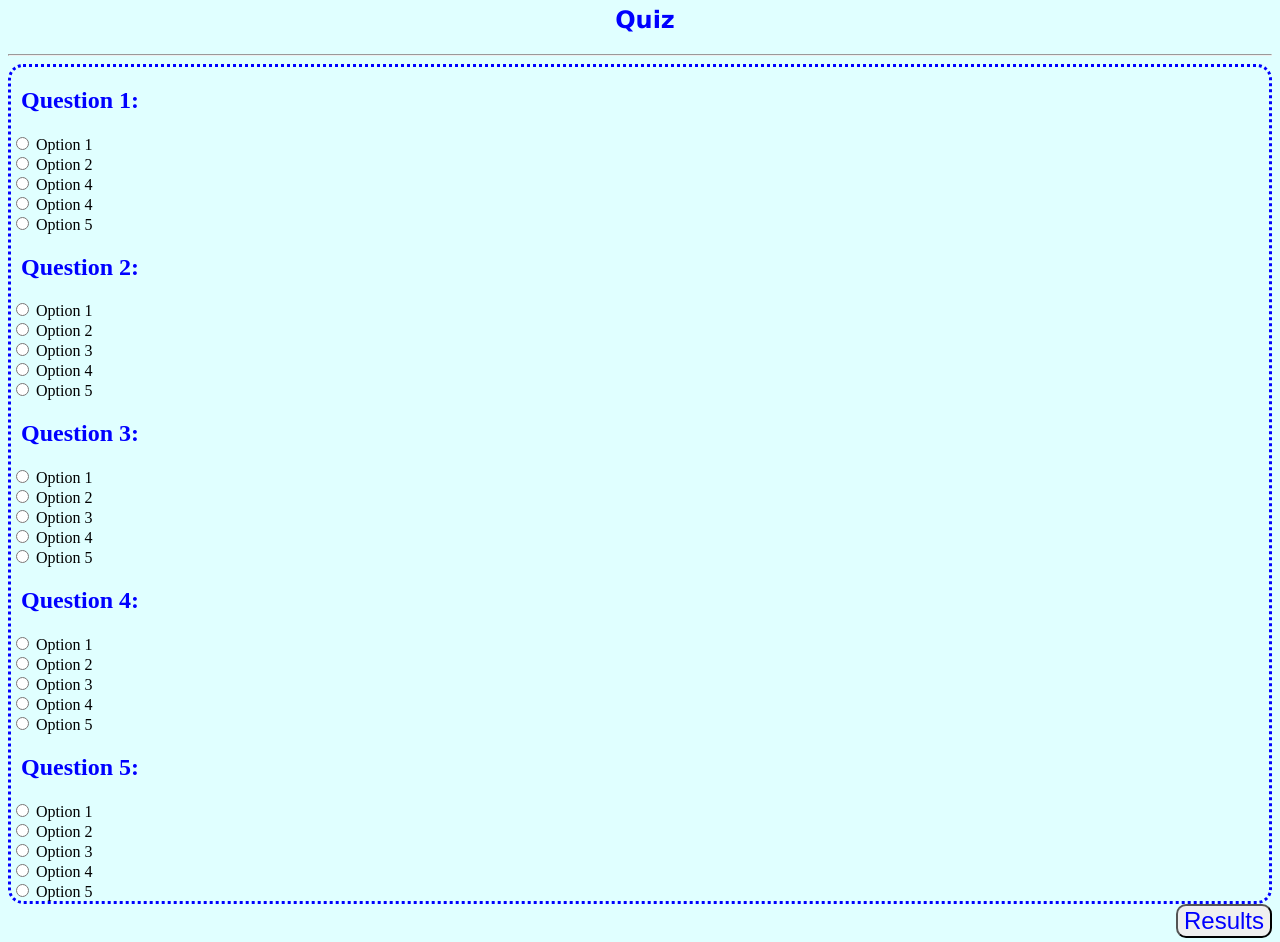
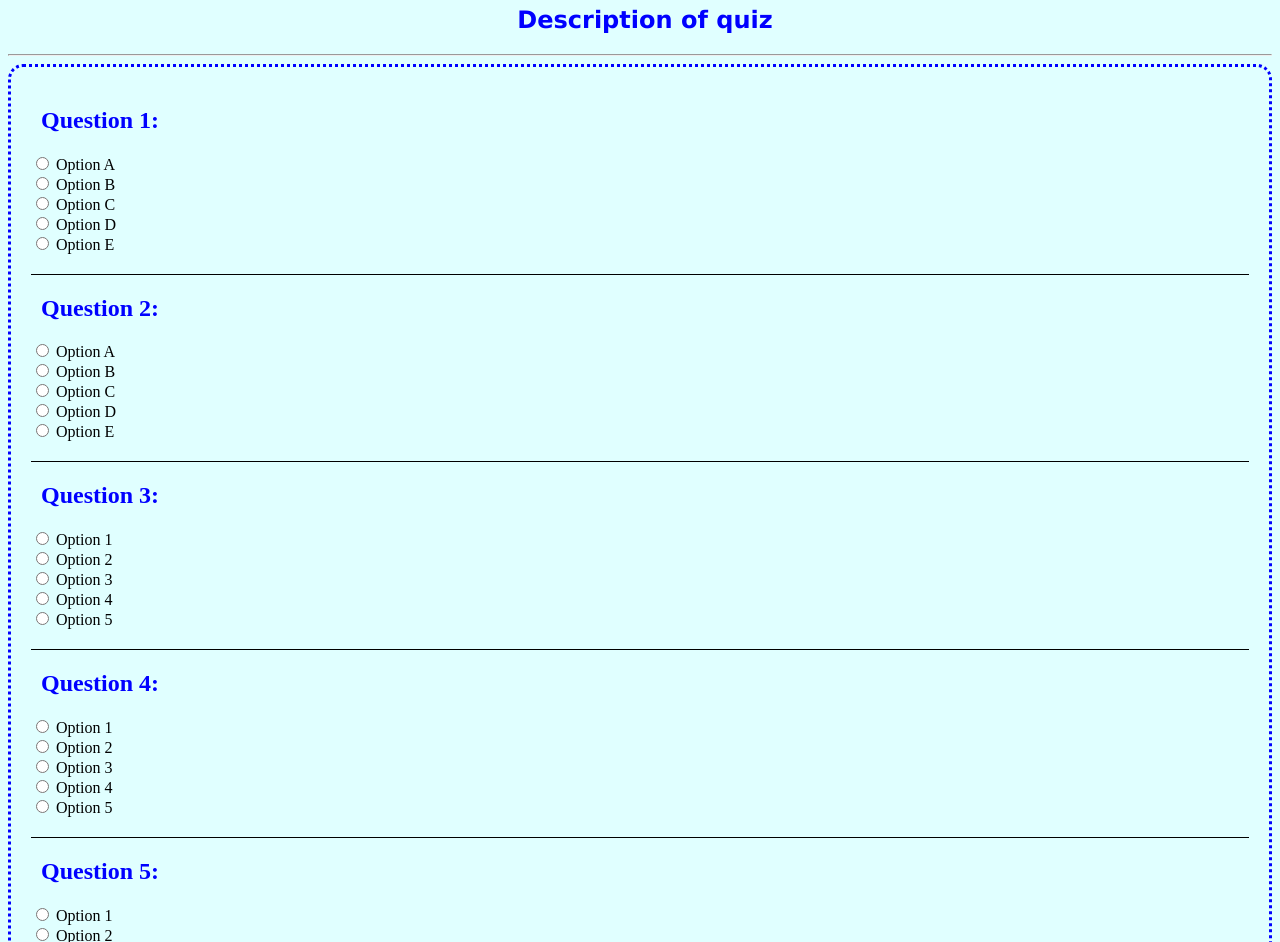
Before and after one commit to Tsilos1/milestone-webgame, a plain HTML site: page index.html in a window 1280 px wide. Shown: the part 75-1017 px from the top of the page. Drawn offline with Linux system fonts and the light colour scheme.

Commit message:
updated quiz form

```diff
--- a/index.html
+++ b/index.html
@@ -10,107 +10,121 @@
 </head>
 <body>
     <div id="title">
-        <h1>Which Element Are You?</h1>
-        <h2>Quiz</h2>
+        <h1>This is my quiz form</h1>
+        <h2>Description of quiz</h2>
         <hr>
     </div>
 
     <div id="quiz">
 
+        <div class="questansblock">
+
             <h2>Question 1:</h2>
 
-            <input type="radio" id="quest1optA" name="quest1" value="A">
-            <label for="html">Option 1</label><br>
+            <input type="radio" id="quest1optA" name="quest1" value="earth">
+            <label for="html">Option A</label><br>
 
-            <input type="radio" id="quest1optB" name="quest1" value="B">
-            <label for="css">Option 2</label><br>
+            <input type="radio" id="quest1optB" name="quest1" value="air">
+            <label for="css">Option B</label><br>
 
-            <input type="radio" id="quest1optC" name="quest1" value="C">
-            <label for="css">Option 4</label><br>
+            <input type="radio" id="quest1optC" name="quest1" value="wind">
+            <label for="css">Option C</label><br>
 
-            <input type="radio" id="quest1optD" name="quest1" value="D">
-            <label for="css">Option 4</label><br>
+            <input type="radio" id="quest1optD" name="quest1" value="fire">
+            <label for="css">Option D</label><br>
 
-            <input type="radio" id="quest1optE" name="quest1" value="E">
-            <label for="javascript">Option 5</label>
+            <input type="radio" id="quest1optE" name="quest1" value="mix">
+            <label for="javascript">Option E</label>
+        </div>
 
-
+        <div class="questansblock">
             <h2>Question 2:</h2>
 
-            <input type="radio" id="quest2optA" name="quest2" value="A">
-            <label for="html">Option 1</label><br>
+            <input type="radio" id="quest2optA" name="quest2" value="air">
+            <label for="html">Option A</label><br>
 
-            <input type="radio" id="quest2optB" name="quest2" value="B">
-            <label for="css">Option 2</label><br>
+            <input type="radio" id="quest2optB" name="quest2" value="wind">
+            <label for="css">Option B</label><br>
 
-            <input type="radio" id="quest2optC" name="quest2" value="C">
-            <label for="css">Option 3</label><br>
+            <input type="radio" id="quest2optC" name="quest2" value="fire">
+            <label for="css">Option C</label><br>
 
-            <input type="radio" id="quest2optD" name="quest2" value="D">
-            <label for="css">Option 4</label><br>
+            <input type="radio" id="quest2optD" name="quest2" value="mix">
+            <label for="css">Option D</label><br>
 
-            <input type="radio" id="quest2optE" name="quest2" value="E">
-            <label for="javascript">Option 5</label>
+            <input type="radio" id="quest2optE" name="quest2" value="earth">
+            <label for="javascript">Option E</label>
+        </div>
 
+        <div class="questansblock">
 
             <h2>Question 3:</h2>
 
-            <input type="radio" id="quest3optA" name="quest3" value="A">
+            <input type="radio" id="quest3optA" name="quest3" value="wind">
             <label for="html">Option 1</label><br>
 
-            <input type="radio" id="quest3optB" name="quest3" value="B">
+            <input type="radio" id="quest3optB" name="quest3" value="fire">
             <label for="css">Option 2</label><br>
 
-            <input type="radio" id="quest3optC" name="quest3" value="C">
+            <input type="radio" id="quest3optC" name="quest3" value="mix">
             <label for="css">Option 3</label><br>
 
-            <input type="radio" id="quest3optD" name="quest3" value="D">
+            <input type="radio" id="quest3optD" name="quest3" value="earth">
             <label for="css">Option 4</label><br>
 
-            <input type="radio" id="quest3optE" name="quest3" value="E">
+            <input type="radio" id="quest3optE" name="quest3" value="air">
             <label for="javascript">Option 5</label>
 
+        </div>
+
+        <div class="questansblock">
 
             <h2>Question 4:</h2>
 
-            <input type="radio" id="quest4optA" name="quest4" value="A">
+            <input type="radio" id="quest4optA" name="quest4" value="fire">
             <label for="html">Option 1</label><br>
 
-            <input type="radio" id="quest4optB" name="quest4" value="B">
+            <input type="radio" id="quest4optB" name="quest4" value="mix">
             <label for="css">Option 2</label><br>
 
-            <input type="radio" id="quest4optC" name="quest4" value="C">
+            <input type="radio" id="quest4optC" name="quest4" value="earth">
             <label for="css">Option 3</label><br>
 
-            <input type="radio" id="quest4optD" name="quest4" value="D">
+            <input type="radio" id="quest4optD" name="quest4" value="air">
             <label for="css">Option 4</label><br>
 
-            <input type="radio" id="quest4optE" name="quest4" value="E">
+            <input type="radio" id="quest4optE" name="quest4" value="wind">
             <label for="javascript">Option 5</label>
 
+        </div>
+
+        <div>
 
             <h2>Question 5:</h2>
 
-            <input type="radio" id="quest5optA" name="quest5" value="A">
+            <input type="radio" id="quest5optA" name="quest5" value="mix">
             <label for="html">Option 1</label><br>
 
-            <input type="radio" id="quest5optB" name="quest5" value="B">
+            <input type="radio" id="quest5optB" name="quest5" value="earth">
             <label for="css">Option 2</label><br>
 
-            <input type="radio" id="quest5optC" name="quest5" value="C">
+            <input type="radio" id="quest5optC" name="quest5" value="air">
             <label for="css">Option 3</label><br>
 
-            <input type="radio" id="quest5optD" name="quest5" value="D">
+            <input type="radio" id="quest5optD" name="quest5" value="wind">
             <label for="css">Option 4</label><br>
 
-            <input type="radio" id="quest5optE" name="quest5" value="E">
+            <input type="radio" id="quest5optE" name="quest5" value="fire">
             <label for="javascript">Option 5</label>
 
+        </div>
     </div>
 
-    <button id="button">Results</button>
+    <!--"All questions must be answered"-->
 
-    <!--"All questions must be answered"-->
+    <button id="button">See My Results</button>
+
+
 
 </body>
 
--- a/style.css
+++ b/style.css
@@ -25,6 +25,12 @@ p {
     border-style: dotted;
     border-color: blue;
     border-radius: 15px;
+    padding: 20px;
+}
+
+.questansblock {
+    padding-bottom: 20px;
+    border-bottom: solid 1px;
 }
 
 #button {
```
